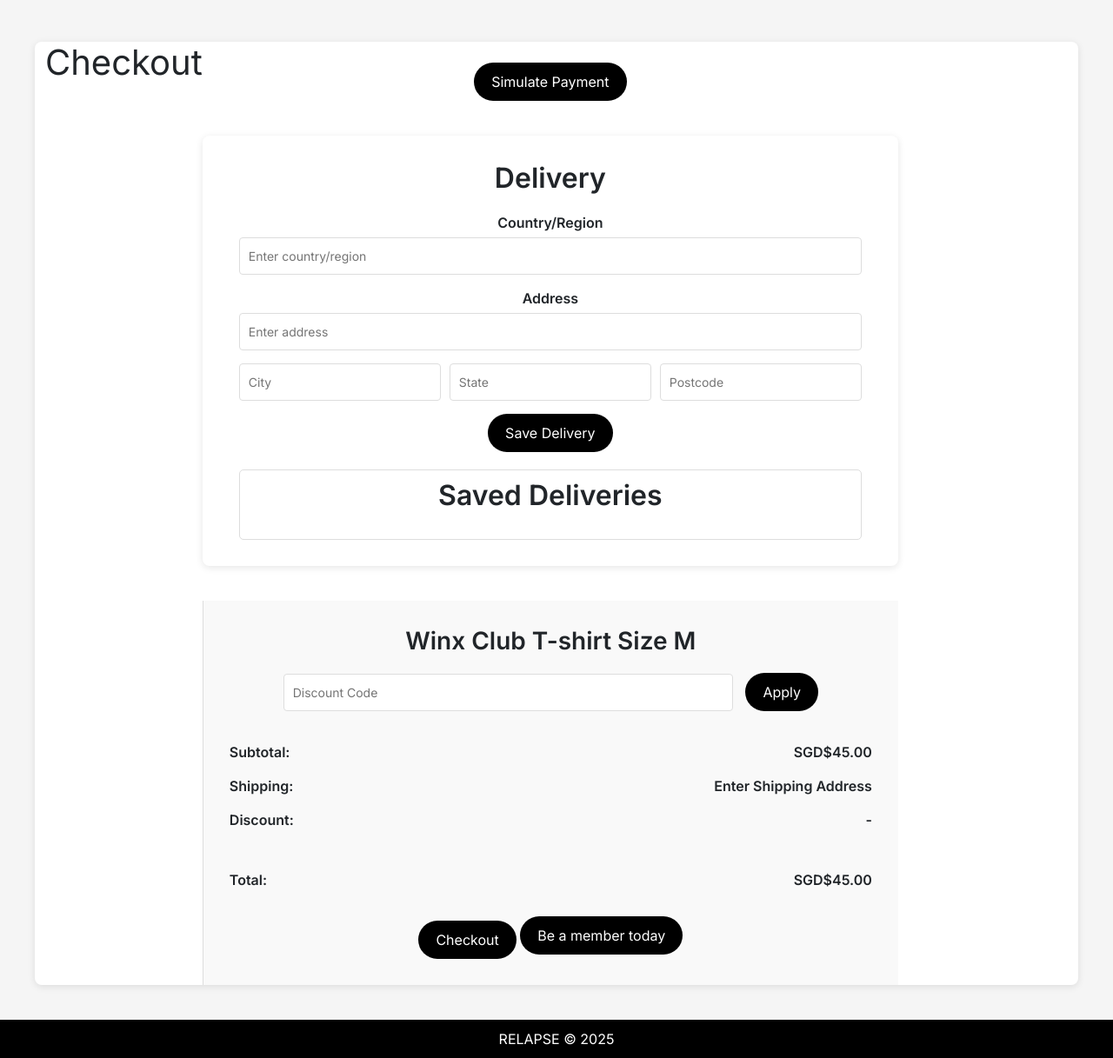
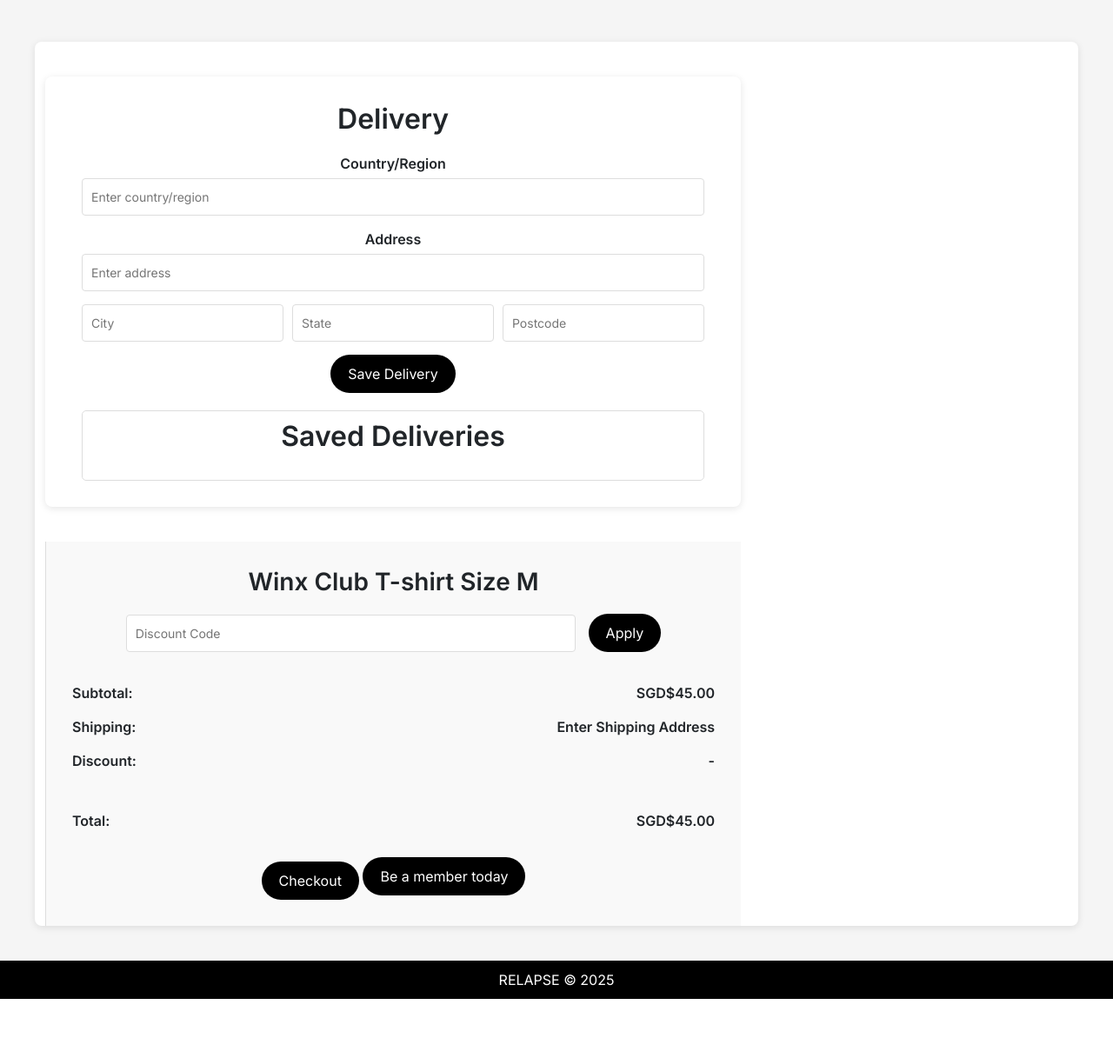
Before and after one commit to atoiii/RELAPSE---Project, a Flask app: template templates/delivery.html in a window 1280 px wide. Shown: the part 62-1279 px from the top of the page at 87% size. After the commit the page ends 1211 px from the top, so only its background shows below. Run offline with Flask 3, Linux system fonts and the light colour scheme; the template is opened without the code that fills it, so the values that code supplies are empty.

Commit message:
Week17(Presentation)

```diff
--- a/templates/delivery.html
+++ b/templates/delivery.html
@@ -1,10 +1,9 @@
 {% extends "base.html" %}
 {% block content %}
 <div class="container mt-5">
-    <h1 class="text-center">Checkout</h1>
     <form method="POST">
         <div class="text-center mt-4">
-            <button type="submit" class="btn btn-success">Simulate Payment</button>
+
 
             <head>
                 <meta charset="UTF-8">
```
